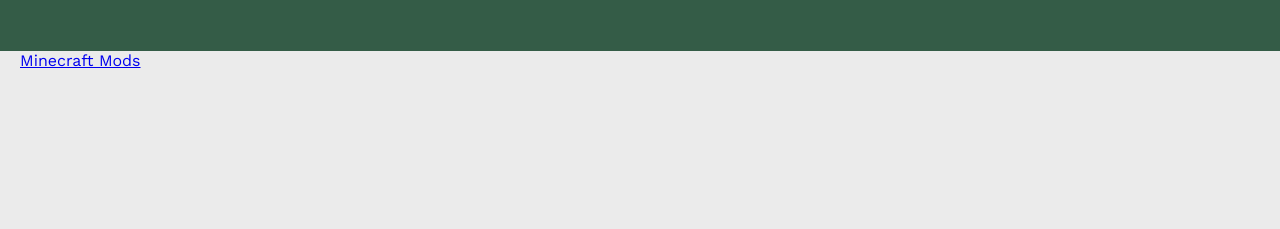
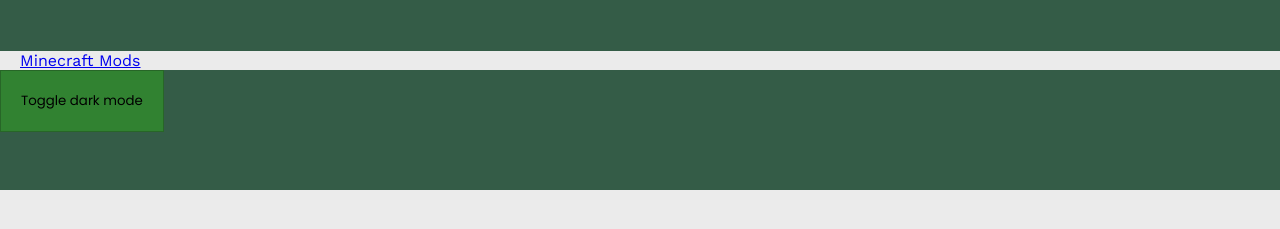
Before and after one commit to Sajevius/sajevius.github.io, a plain HTML site: page projects/index.html in a window 1280 px wide. Shown: the part 181-410 px from the top of the page. Drawn offline with nearby package versions, Linux system fonts and the light colour scheme.

Commit message:
Update index.html

```diff
--- a/projects/index.html
+++ b/projects/index.html
@@ -21,5 +21,10 @@
     <div class="content">
       <a class="bodytext" style="padding-left: 20px; text-align: left" href="./mc-mods/">Minecraft Mods</a>
     </div>
+    <div class="svs-footer">
+      <button onclick="toggleDarkMode()" style="font-family: Poppins; left: 20px; top: 20px; padding: 20px; background-color: #318231; border: 1px solid #276627">Toggle dark mode</button>
+        </div>
+     </div>
+     <script src="../scripts/script.js"></script>
   </body>
 </html>
```
